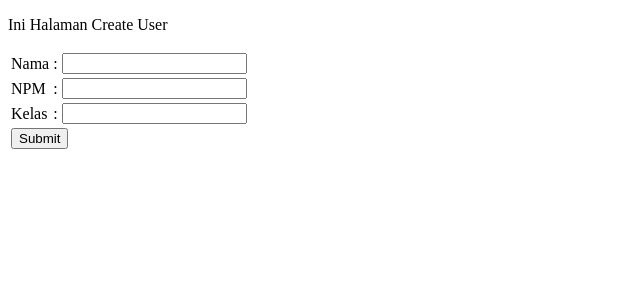
After one commit to royraflesmatorangpasaribu/lat, a CodeIgniter 4 app: template app/Views/create_user.php in a window 1280 px wide. The commit adds this page. Shown: the top 300 px of the page, without its empty margins (0-640 px from the left). Run offline with PHP 8.4 and a stand-in for CodeIgniter, Linux system fonts and the light colour scheme; the template is opened without the code that fills it, so the values that code supplies are empty; some libraries are stand-ins or nearby versions.

Commit message:
Initial Commit

```diff
--- a/app/Config/Routes.php
+++ b/app/Config/Routes.php
@@ -1,6 +1,7 @@
 <?php
 
 use App\Controllers\Home;
+use App\Controllers\UserController;
 use CodeIgniter\Router\RouteCollection;
 
 /**
@@ -13,4 +14,9 @@ $routes->get('/', 'Home::index');
 
 $routes->get('/profile/(:any)/(:any)/(:any)', [Home::class, 'profile']);
 
+$routes->get('/user/profile', [UserController::class, 'profile']);
+$routes->get('/user/create', [UserController::class,'create']);
+
+$routes->post('/user/store', [UserController::class,'store']);
+
 // $routes->get('/profile', [Home::class. 'profile']);
--- a/app/Controllers/Home.php
+++ b/app/Controllers/Home.php
@@ -13,7 +13,7 @@ class Home extends BaseController
         $data = [
             'nama' => $nama,
             'kelas' => $kelas,
-            'npm' => $npm
+            'npm' => $npm,
         ];
         return view('profil', $data);
 
--- /dev/null
+++ b/app/Views/create_user.php
@@ -0,0 +1,41 @@
+<!DOCTYPE html>
+<html lang="en">
+<head>
+    <meta charset="UTF-8">
+    <meta name="viewport" content="width=device-width, initial-scale=1.0">
+    <title>Create User</title>
+<body>
+    <p>Ini Halaman Create User</p>
+    <form action="<?= base_url('/user/store') ?>" method="POST">
+        <table>
+        <tr>
+            <td>Nama</td>
+            <td>:</td>
+            <td>
+                <input type="text" name="nama" id="nama">
+            </td>
+        </tr>
+        <tr>
+            <td>NPM</td>
+            <td>:</td>
+            <td>
+                <input type="text" name="npm" id="npm">
+            </td>
+        </tr>
+        <tr>
+            <td>Kelas</td>
+            <td>:</td>
+            <td>
+                <input type="text" name="kelas" id="kelas">
+            </td>
+        </tr>
+        <tr>
+            <td colspan="3">
+                <input type="submit">
+            </td>
+
+        </tr>
+</table>
+    </form>
+</body>
+</html>
--- a/app/Views/profil.php
+++ b/app/Views/profil.php
@@ -13,7 +13,7 @@
      </div>
 </nav>
     <div style="text-align:center;">
-        <img src="<?php echo base_url('foto_royraflesmatorangpasaribu.jpg'); ?>" alt="fotoroy" style="height: 260px; width: 260px; border-radius: 50%; object-fit: cover; object-position: 0 -8px;"  border="2px" ><br>
+        <img src="<?php echo base_url('assets/img/foto_royraflesmatorangpasaribu.jpg'); ?>" alt="fotoroy" style="height: 260px; width: 260px; border-radius: 50%; object-fit: cover; object-position: 0 -8px;"  border="2px" ><br>
         <p><h2><b>Hi, I'm</b></h2></p>
         <button type="button" class="btn btn-secondary" style="width: 300px;"><?= $nama ?></button><br><br>
         <button type="button" class="btn btn-secondary" style="width: 300px;">Kelas <?= $kelas ?></button><br><br>
```
Also changed, not shown: app/Controllers/UserController.php (added, +39 -0 lines), public/assets/CSS/style.css (added), public/assets/img/foto_royraflesmatorangpasaribu.jpg (renamed from public/foto_royraflesmatorangpasaribu.jpg), 1 other file.
